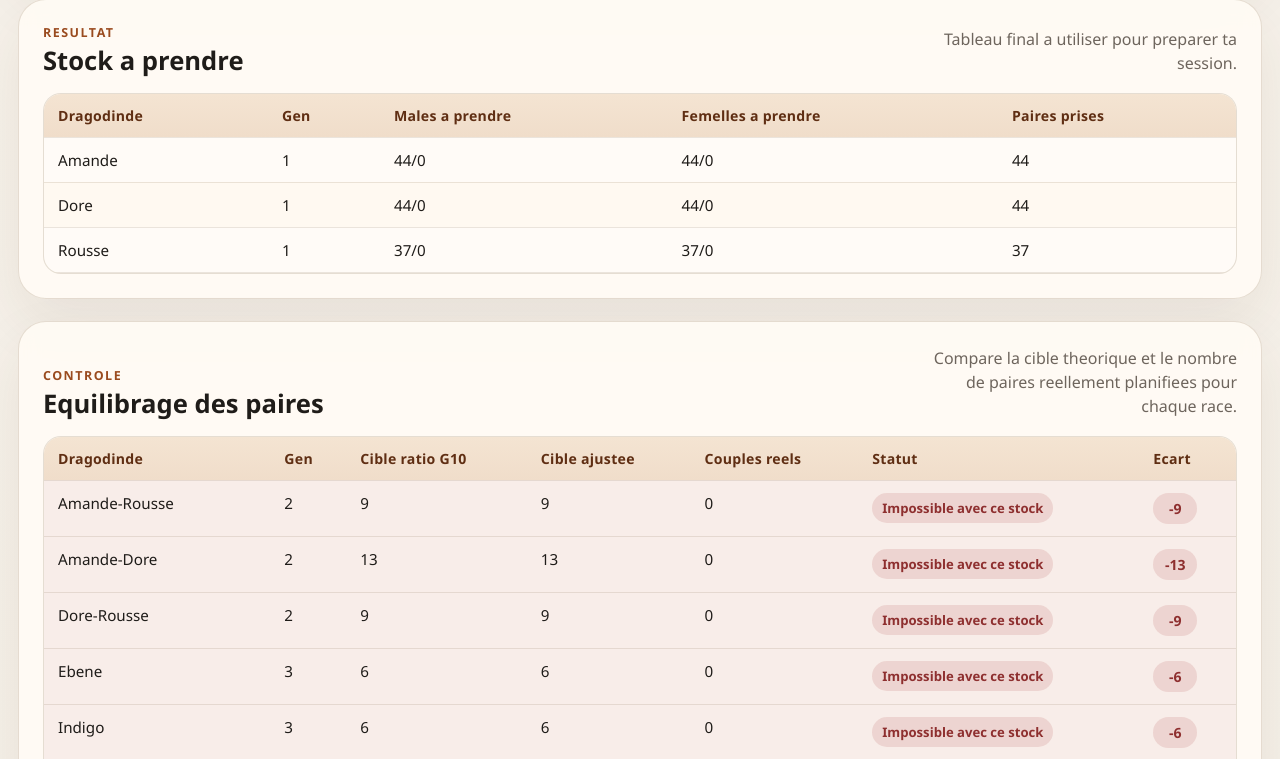
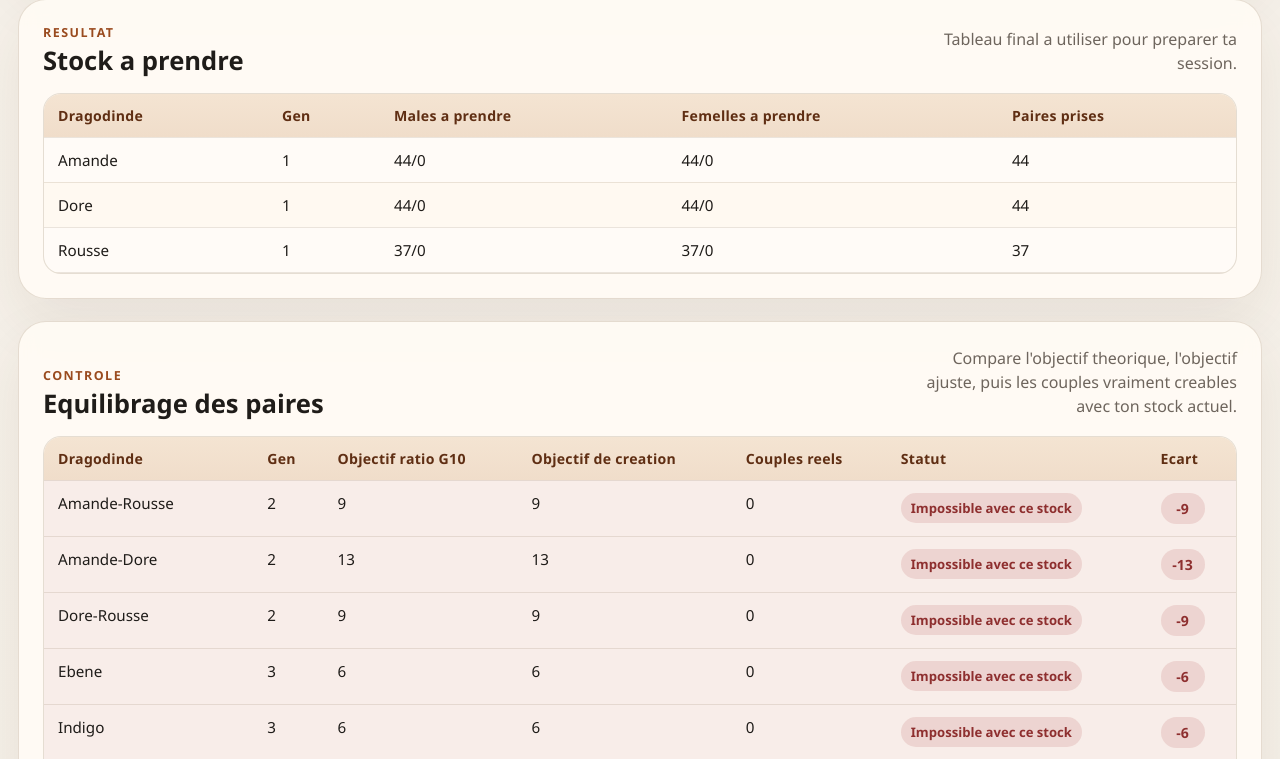
Before and after one commit to Moumoullosse/Calcul_Dragodinde, a FastAPI app: page / in a window 1280 px wide. Shown: the part 1619-2378 px from the top of the page. Run offline with FastAPI, Linux system fonts and the light colour scheme.

Commit message:
Improve breeding balance labels in UI

```diff
--- a/templates/index.html
+++ b/templates/index.html
@@ -322,7 +322,7 @@
           <p class="section-kicker">Controle</p>
           <h2>Equilibrage des paires</h2>
         </div>
-        <p class="section-note">Compare la cible theorique et le nombre de paires reellement planifiees pour chaque race.</p>
+        <p class="section-note">Compare l'objectif theorique, l'objectif ajuste, puis les couples vraiment creables avec ton stock actuel.</p>
       </div>
       <div class="table-wrap">
         <table>
@@ -330,8 +330,8 @@
             <tr>
               <th>Dragodinde</th>
               <th>Gen</th>
-              <th>Cible ratio G10</th>
-              <th>Cible ajustee</th>
+              <th>Objectif ratio G10</th>
+              <th>Objectif de creation</th>
               <th>Couples reels</th>
               <th>Statut</th>
               <th>Ecart</th>
```
